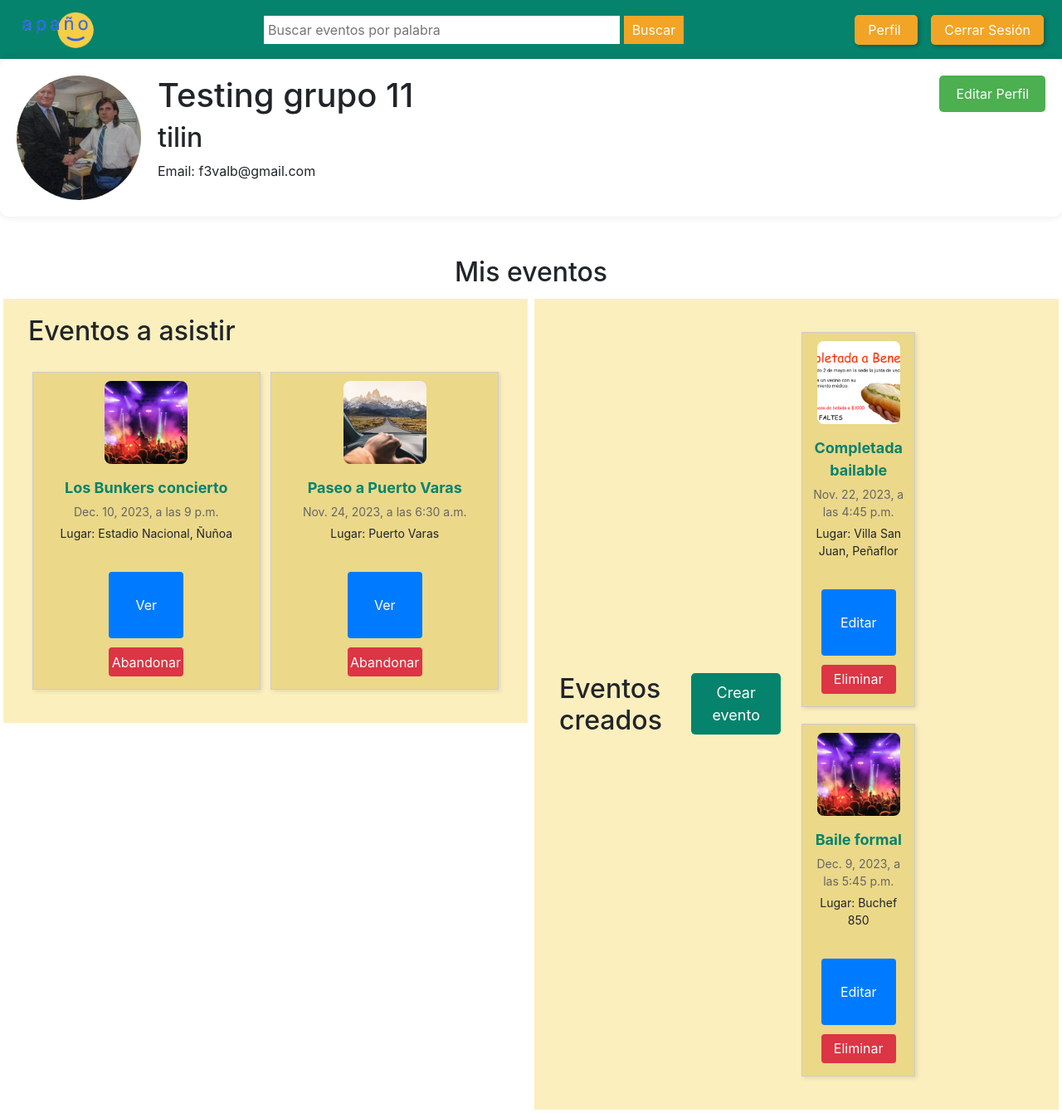
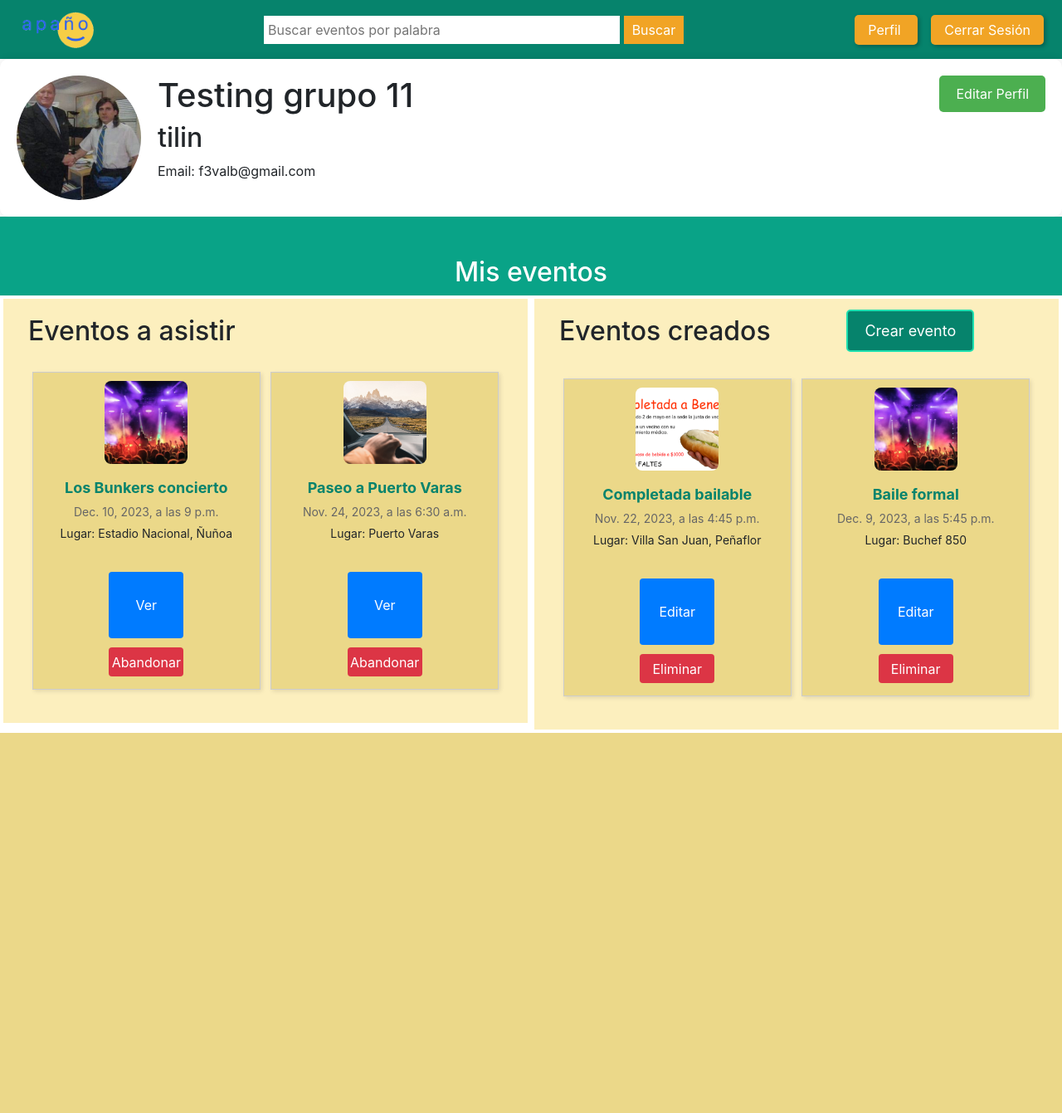
Before and after one commit to DCC-CC4401/2023-2-grupo-11, a Django app: page /perfil_apagno_app/ in a window 1280 px wide. Shown: the whole page at 83% size. After the commit the page ends 883 px from the top, so only its background shows below. Run offline with Django 4.2, Linux system fonts and the light colour scheme; a user stored in the database is signed in; data comes from the database, SQL or seed files in the repository; both versions use the stored data as it was after the commit; some libraries are stand-ins or nearby versions.

Commit message:
CHG: Modificaciones visuales en perfil

```diff
--- a/apagno_app/perfil_apagno_app/forms.py
+++ b/apagno_app/perfil_apagno_app/forms.py
@@ -30,7 +30,7 @@ class NuevoEventoForm(forms.ModelForm):
 class UserUpdateForm(forms.ModelForm):
     class Meta:
         model = User
-        fields = ['email']
+        fields = ['first_name','last_name','nickname','pronouns','email','contact']
 
 class ProfileUpdateForm(forms.ModelForm):
     class Meta:
--- a/apagno_app/perfil_apagno_app/templates/perfil_app/listaEventos.html
+++ b/apagno_app/perfil_apagno_app/templates/perfil_app/listaEventos.html
@@ -25,8 +25,8 @@
     <a href="{%url 'profile'%}"><button class="boton-editar">Editar Perfil</button></a>
   </div>
 
-<div class="py-5 text-center">
-	<h2>Mis eventos</h2>
+<div class="py-5 text-center" style="background-color: #09a387;">
+	<h2 style="color: #ffffff">Mis eventos</h2>
 	{% if eventos_host or eventos_asistir %}
 
 	<style>
@@ -64,14 +64,13 @@
 		</div>
 	</div>
 	<div class="bloque">
-		<div style="display: flex; justify-content: space-between; align-items: center;">
+		<div style="display: flex; align-items: center; justify-content: space-between;">
 			<h2 style="margin-left: 20px; margin-top: 10px;">Eventos creados</h2>
-
-			 <!-- Button trigger modal -->
+			<!-- Button trigger modal -->
 			<script src="https://cdn.jsdelivr.net/npm/bootstrap@5.3.0/dist/js/bootstrap.bundle.min.js"></script>
 			<!--<a href="/perfil_apagno_app/creacionEvento2/"> <button id='mostrar-mas' type="button" data-toggle="modal" data-target="#creacionModal2" > Crear evento</button></a>-->
 			<!-- Button trigger modal -->
-			<button id='mostrar-mas' type="button" data-bs-toggle="modal" data-bs-target="#staticBackdrop">
+			<button id='mostrar-mas' type="button" style='border: 2px solid #1ee0b0;' data-bs-toggle="modal" data-bs-target="#staticBackdrop">
 				Crear evento
 			</button>
 
@@ -141,14 +140,14 @@
 								<div class="mb-3">
 									<label for="imagen" class="form-label">Imagen</label>
 									<div class="input-group">
-									  <input type="file" id="imagen" name="imagen" class="form-control custom-file-input" accept="image/png, image/jpeg"/ required>
-									  <label class="custom-file-label" for="imagen">Selecciona un archivo</label>
+										<input type="file" id="imagen" name="imagen" class="form-control custom-file-input" accept="image/png, image/jpeg"/ required>
+										<label class="custom-file-label" for="imagen">Selecciona un archivo</label>
 									</div>
 								</div>
 								<!-- Fin formulario de nueva tarea -->
 								<!-- Botones para agregar o eliminar tarea -->
 								<div class="row justify-content-center">
-                                        <button class="btn btn-outline-primary" name="eventAdd" type="submit">Agregar evento</button>
+										<button class="btn btn-outline-primary" name="eventAdd" type="submit"><i class="fa fa-plus icon"></i>Agregar evento</button>
 								</div>
 							</form>
 						</div>
@@ -171,12 +170,10 @@
 
 					<script src="https://ajax.googleapis.com/ajax/libs/jquery/3.2.1/jquery.min.js"></script>
 
-				</div>
+					</div>
 				</div>
 			</div>
-
-
-
+			</div>
 		</div>
 		<div id="eventos-container" class="eventos-container">
 			{% if eventos_host %}
@@ -206,7 +203,7 @@
 		 <script src="https://cdn.jsdelivr.net/npm/bootstrap@5.3.0/dist/js/bootstrap.bundle.min.js"></script>
 		 <!--<a href="/perfil_apagno_app/creacionEvento2/"> <button id='mostrar-mas' type="button" data-toggle="modal" data-target="#creacionModal2" > Crear evento</button></a>-->
 		 <!-- Button trigger modal -->
-		 <button id='mostrar-mas' type="button" data-bs-toggle="modal" data-bs-target="#staticBackdrop">
+		 <button id='mostrar-mas' type="button" style='border: 2px solid #1ee0b0;' data-bs-toggle="modal" data-bs-target="#staticBackdrop">
 			 Crear evento
 		 </button>
 
```
Also changed, not shown: apagno_app/db.sqlite3, apagno_app/perfil_apagno_app/media/eventos_images/20231124_122621.jpg (added), apagno_app/perfil_apagno_app/media/profile_pics/c6b50012141eac6a909b099e39d3ade5_66Sa3BW.jpg (added), apagno_app/perfil_apagno_app/media/profile_pics/c6b50012141eac6a909b099e39d3ade5_XA3MJ6C.jpg (added), apagno_app/perfil_apagno_app/migrations/0010_alter_nuevoevento_hora.py (added), apagno_app/perfil_apagno_app/migrations/0011_alter_nuevoevento_hora_alter_user_contact.py (added).
